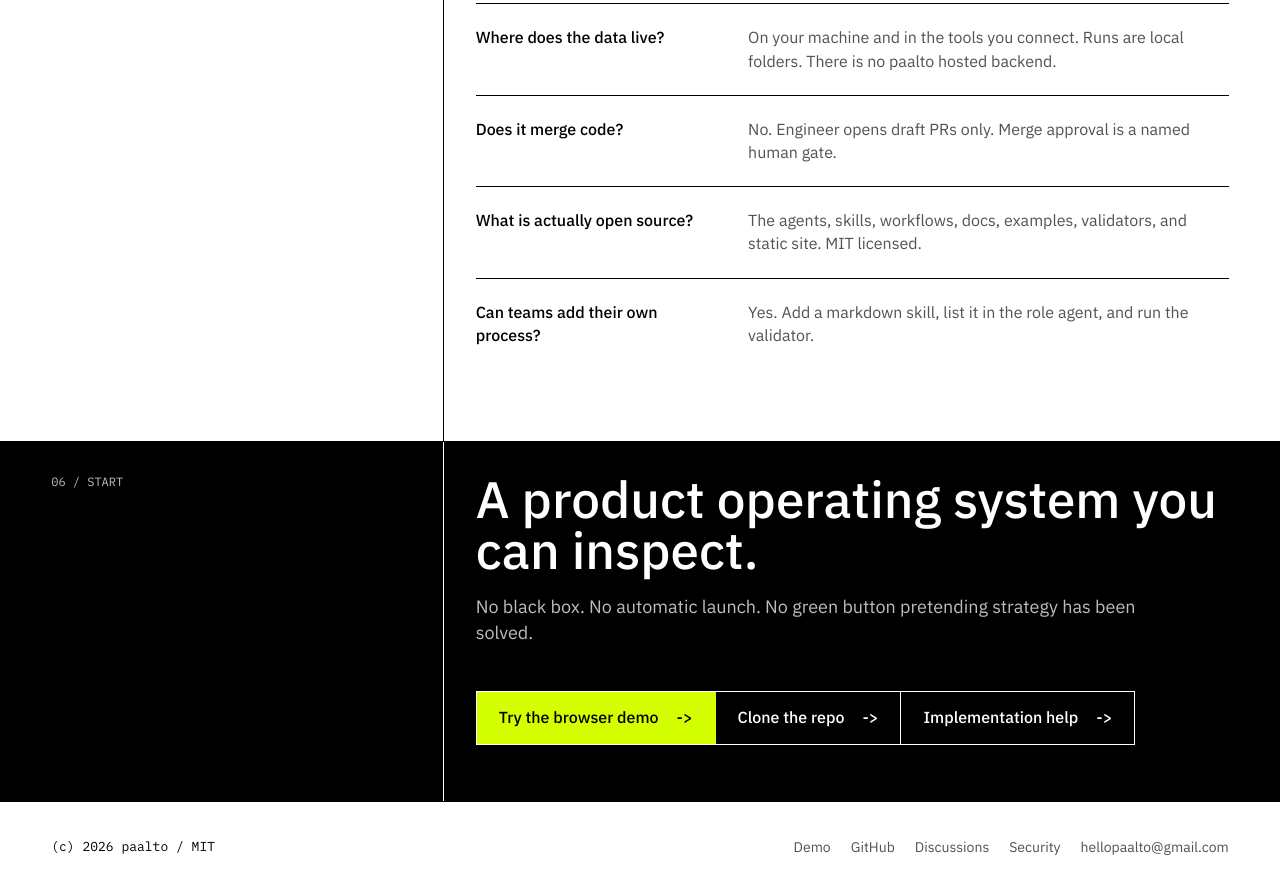
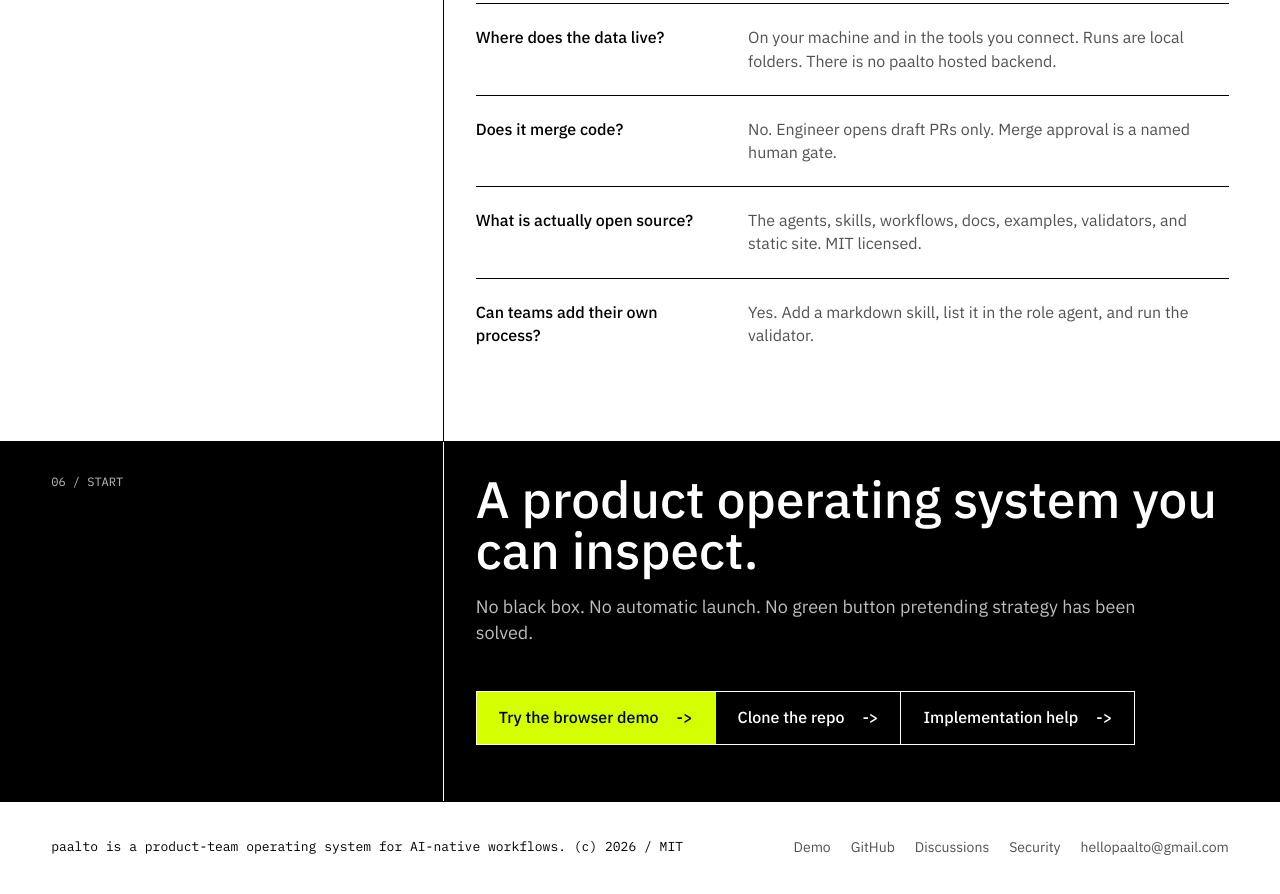
Before and after one commit to Niki92i/paalto, a website: page site/index.html in a window 1280 px wide. Shown: the part 4604-5498 px from the top of the page. Drawn offline with Linux system fonts and the light colour scheme.

Commit message:
site: add positioning to footer

```diff
--- a/site/index.html
+++ b/site/index.html
@@ -383,6 +383,6 @@ npm run demo</code></pre><div class="button-row actions"><a class="button primar
     </section>
   </main>
 
-  <footer><div class="wrap footer-grid"><p class="mono" style="font-size: 13px;">(c) 2026 paalto / MIT</p><nav class="footer-links" aria-label="Footer navigation"><a href="/demo.html">Demo</a><a href="https://github.com/Niki92i/paalto">GitHub</a><a href="https://github.com/Niki92i/paalto/discussions">Discussions</a><a href="https://github.com/Niki92i/paalto/blob/main/SECURITY.md">Security</a><a href="mailto:hellopaalto@gmail.com">hellopaalto@gmail.com</a></nav></div></footer>
+  <footer><div class="wrap footer-grid"><p class="mono" style="font-size: 13px;">paalto is a product-team operating system for AI-native workflows. (c) 2026 / MIT</p><nav class="footer-links" aria-label="Footer navigation"><a href="/demo.html">Demo</a><a href="https://github.com/Niki92i/paalto">GitHub</a><a href="https://github.com/Niki92i/paalto/discussions">Discussions</a><a href="https://github.com/Niki92i/paalto/blob/main/SECURITY.md">Security</a><a href="mailto:hellopaalto@gmail.com">hellopaalto@gmail.com</a></nav></div></footer>
 </body>
 </html>
```
